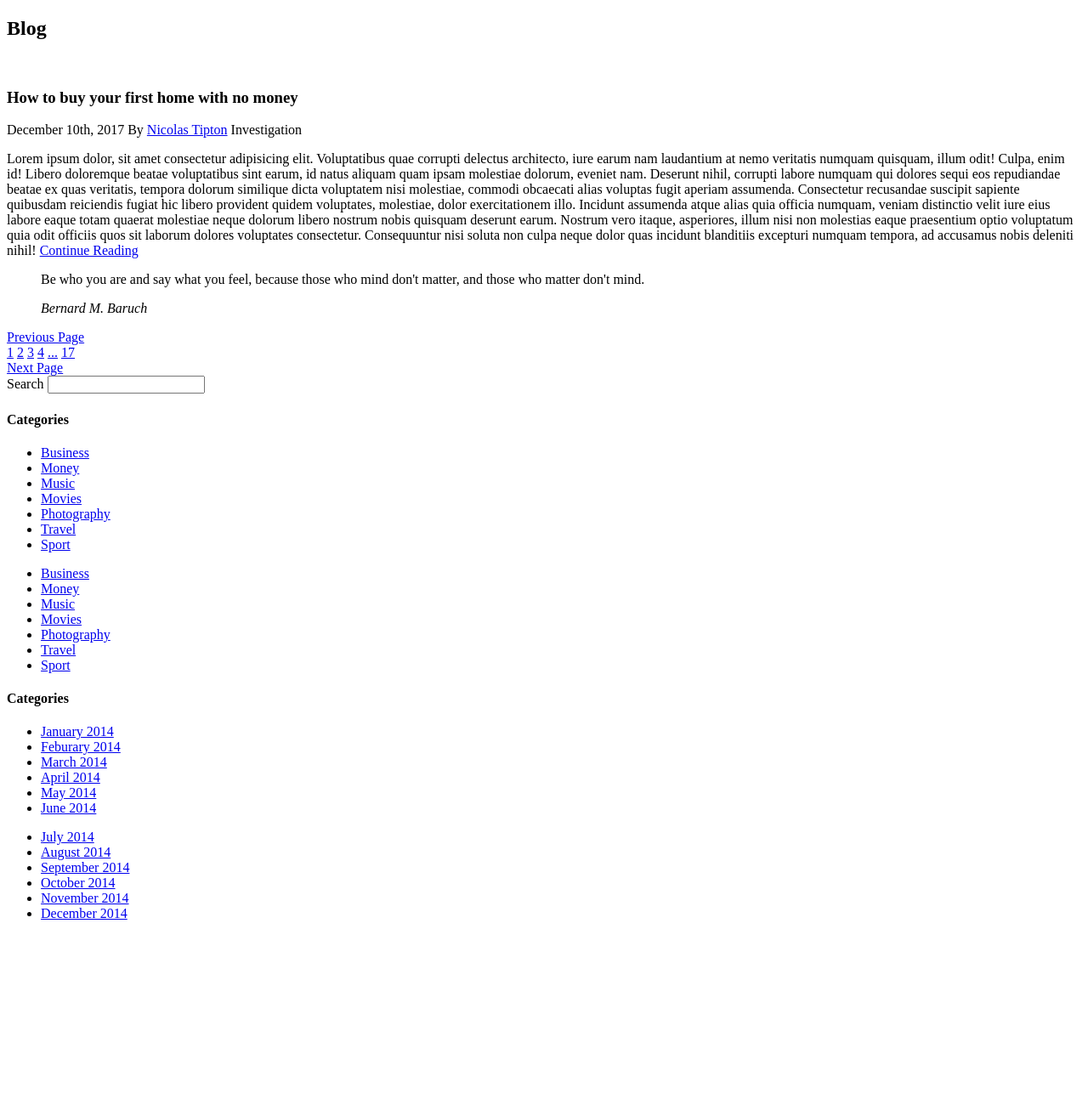
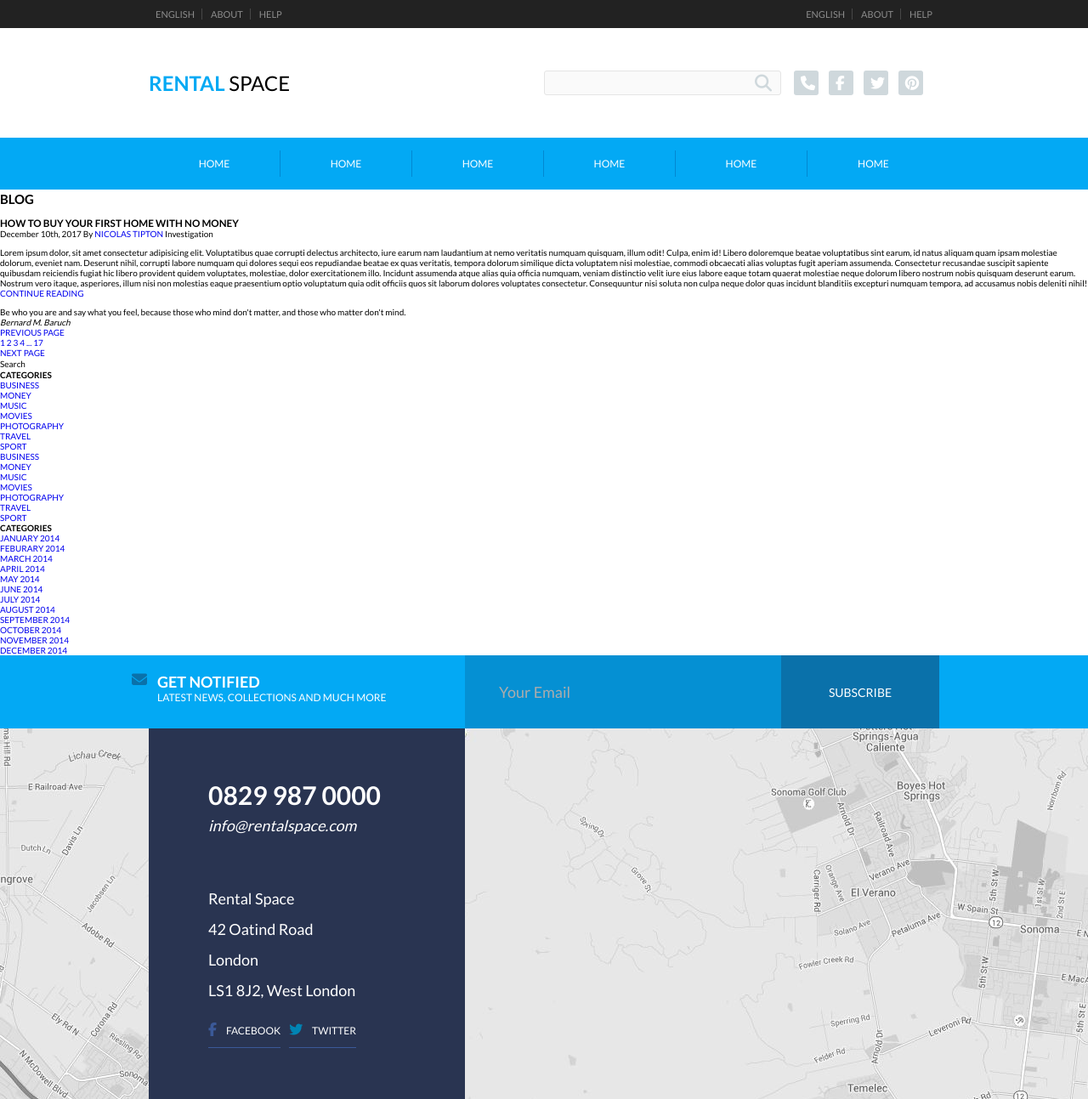
Before and after one commit to lindajzhao/rental-space, a plain HTML site: page blog.html in a window 1280 px wide. Shown: the whole page at 85% size. Before the commit the page ends 1100 px from the top, so only its background shows below. Drawn offline with Linux system fonts and the light colour scheme.

Commit message:
completed header and footer for all pages

```diff
--- a/blog.html
+++ b/blog.html
@@ -5,12 +5,61 @@
     <meta name="viewport" content="width=device-width, initial-scale=1.0">
     <meta http-equiv="X-UA-Compatible" content="ie=edge">
     <title>Project 1 - Blog</title>
+
+    <link href="https://fonts.googleapis.com/css?family=Lato:400,700,900" rel="stylesheet">
+    <link rel="stylesheet" href="styles/styles.css">
+    <script src="https://use.fontawesome.com/8d93889061.js"></script>
+
 </head>
 <body>
-    <!-- header here -->
+<header>
+    <div class="topBar">
+        <div class="wrapper clearfix">
+            <nav class="topBar__links--group1">
+                <a href="#" class="link--topBar">English</a>
+                <a href="#" class="link--topBar">About</a>
+                <a href="#" class="link--topBar">Help</a>
+            </nav>
+            <nav class="topBar__links--group2">
+                <a href="#" class="link--topBar">English</a>
+                <a href="#" class="link--topBar">About</a>
+                <a href="#" class="link--topBar">Help</a>
+            </nav>
+        </div>
+    </div>
+    <div class="header__middleRow wrapper clearfix">
+        <h1 class="logo__main logo">
+            <span>Rental</span> Space</h1>
+        <div class="wrap--headerSearchSocial">
+            <form action="" class="form__searchSite">
+                <label for="search" class="visuallyHidden">Search:</label>
+                <input type="text" id="search">
+                <button>
+                    <i class="fa fa-search icon--form" aria-hidden="true"></i>
+                </button>
+            </form>
+            <div class="wrap--headerSocial">
+                <i class="fa fa-phone icon--social" aria-hidden="true"></i>
+                <i class="fa fa-facebook icon--social" aria-hidden="true"></i>
+                <i class="fa fa-twitter icon--social" aria-hidden="true"></i>
+                <i class="fa fa-pinterest icon--social" aria-hidden="true"></i>
+            </div>
+        </div>
+    </div>
+    <div class="mainNav">
+        <div class="wrapper clearfix">
+            <a href="#" class="link--mainNav link--white">Home</a>
+            <a href="#" class="link--mainNav link--white">Home</a>
+            <a href="#" class="link--mainNav link--white">Home</a>
+            <a href="#" class="link--mainNav link--white">Home</a>
+            <a href="#" class="link--mainNav link--white">Home</a>
+            <a href="#" class="link--mainNav link--white">Home</a>
+        </div>
+    </div>
+</header>
 
-    <div class="wrapper">
 <main class="blog">
+    <div class="wrapper"></div>
         <h2 class="pageName">Blog</h2>
         <article class="blogPost blogPost1">
             <img src="" alt="" class="blogPost__blogImage">
@@ -44,8 +93,8 @@
             </div>
             <a href="@" class="blogPagination__button next button--active">Next Page</a>
         </div>
+    </div>
 </main>
-
 
 <aside class="blogSidebar">
     <form action="" class="blog__search" class="blog__search">
@@ -162,12 +211,57 @@
         <!--end of group 2 archive-->
     </div>
     <!-- end of archive-->
+</aside>
 
-        </aside>
+<footer>
+    <div class="wrapper">
+        <div class="subscribeForm text--white clearfix">
+            <!-- left box -->
+            <div class="wrap--subscribeForm">
+                <i class="fa fa-envelope" aria-hidden="true"></i>
+                <h4 class="heading--subscribeForm heading--sectionHeading text--white">Get Notified</h4>
+                <p class="text--subscribeDescription text--smaller text--uppercase">Latest news, collections and much more</p>
             </div>
+            <form action="" class="form__subscribe clearfix">
+                <label for="subscribe" class="visuallyHidden">Email</label>
+                <input type="text" id="subscribe" class="field__footer text--formPlaceholder text--white" placeholder="Your Email">
+                <input type="submit" value="Subscribe" class="heading--small btn__subscribe">
+            </form>
+        </div>
+    </div>
+    <!-- / top part of footer-->
 
+    <!-- bottom part of footer with the map -->
+    <div class="footerMap">
+        <div class="wrapper">
+            <div class="wrap--footerAddress">
+                <h4 class="text--largeBold">0829 987 0000</h4>
+                <em class="text--em">info@rentalspace.com</em>
+                <ul class="text--larger">
+                    <li>Rental Space</li>
+                    <li>42 Oatind Road</li>
+                    <li>London</li>
+                    <li>LS1 8J2, West London</li>
+                </ul>
+                <div class="wrap--footerSocial clearfix">
+                    <a href="twitter.com">
+                        <i class="fa fa-facebook icon--footerSocial" aria-hidden="true"></i>
+                        <p class="text--white text--smaller">Facebook</p>
+                    </a>
 
+                    <a href="twitter.com">
+                        <i class="fa fa-twitter icon--footerSocial" aria-hidden="true"></i>
+                        <p class="text--white text--smaller">Twitter</p>
+                    </a>
+                </div>
+                <!--box for social icons-->
+            </div>
+            <!-- navy box-->
 
-    <!-- footer here -->
+        </div>
+        <!-- / wrapper-->
+    </div>
+    <!-- / footerMap -->
+</footer>
 </body>
 </html>
--- a/styles/styles.css
+++ b/styles/styles.css
@@ -234,17 +234,65 @@ Header
     /* padding-bottom: 20px; */
 }
 
-.logo--main {
+/* logo takes up 50% and the search+social takes up 50% */
+.logo__main {
+    float: left;
+    min-height: 29px;
+    width: 50%;
+    max-width: 465px;
+}
+
+.wrap--headerSearchSocial {
+    float: right;
+    min-height: 29px;
+    width: 50%;
+}
+
+.wrap--headerSocial, .form__searchSite {
     float: left;
 }
-.wrap--headerSearchSocial {
-    float: right;
+
+/* Formating search form below... */
+.form__searchSite {
+    width: 60%;
+    position: relative;
+    margin-right: 10px;
 }
 
-.wrap--headerSocial {
-    margin-top: 5px;
+.form__searchSite, .form__searchSite>* {
+    min-height: 29px;
 }
 
+.form__searchSite input {
+    border-radius: 3px;
+    border: solid 1px #e5e5e5;
+    border-width: 1px;
+    background-color:  #fafafa;
+    width: 100%;
+}
+
+.fa.icon--social {
+    width: 29px;
+    height: 29px;
+    border-radius: 3px;
+    background: #cfd8dc;
+    color: #fff;
+    padding: 6px 6px 6px 8px;
+    font-size: 17px;
+    margin: 0 5px;
+}
+
+.form__searchSite button {
+    position: absolute;
+    top: 0;
+    right: 5px;
+    background: transparent;
+    border: none;
+}
+.fa.fa-search {
+    font-size: 20px;
+    color: #cfd8dc;
+}
 
 /* main nav bar */
 
@@ -277,9 +325,7 @@ Footer
 footer {
     background: #03a9f4;
 }
-/* .subscribeForm {
-    padding: 20px 0;
-} */
+
 
 /* left box */
 .wrap--subscribeForm {
@@ -292,7 +338,7 @@ footer {
 
 /* middle box */
 .field__footer {
-    background: #03a9f4;
+    background: rgba(20, 32, 64, 0.18);
     width: 40%;
     min-height: 86px;
     padding: 0 40px;
@@ -309,8 +355,11 @@ footer {
 
 form input {
     border: none;
+    display: inline-block;
+}
+
+.subscribeForm input {
     float: left;
-    display: inline-block;
 }
 
 .fa.fa-envelope {
@@ -340,9 +389,36 @@ form input {
 }
 
 .wrap--footerAddress ul {
-    margin-top: 50px;
+    margin: 50px 0 20px 0;
 }
 
+/* position icons next to link */
+.wrap--footerSocial a p {
+    width: 50%;
+    display: inline-block;
+}
+
+/* position the 2 links beside each other*/
+.wrap--footerSocial a {
+    float: left;
+    display: inline-block;
+    border-bottom: 1px solid #3b5998;
+    margin-right: 10px;
+
+
+}
+
+.fa.icon--footerSocial {
+    padding-right: 9px;
+    font-size: 16px;
+}
+
+.icon--footerSocial.fa-facebook {
+    color: #3b5998;
+}
+.icon--footerSocial.fa-twitter {
+    color: #0084b4;
+}
 .text--largeBold {
     font-size: 30px;
     font-weight: 700;
@@ -886,3 +962,20 @@ Home - company promo
 .wrap--news {
     border-bottom: rgba(255, 255, 255, 0.21) 7px solid;
 }
+
+/*
+~~~~~~~~~~~~~~~~~~~~~~~~~~~~~
+~~~~~~~~~~~~~~~~~~~~~~~~~~~~~
+
+
+
+
+
+Blog Page
+
+
+
+
+~~~~~~~~~~~~~~~~~~~~~~~~~~~~~
+~~~~~~~~~~~~~~~~~~~~~~~~~~~~~
+*/
```
Also changed, not shown: index.html (+24 -20 lines). Lines whose indentation alone changed are shown as unchanged.
